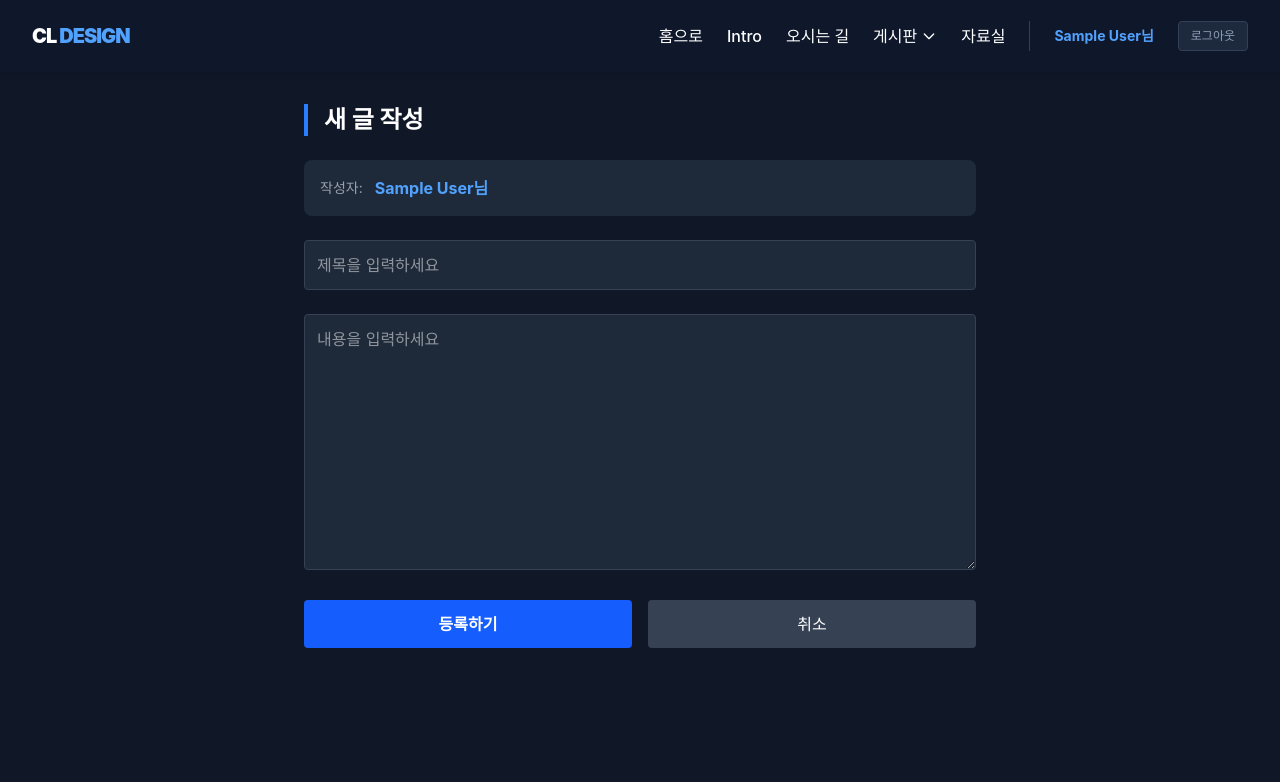
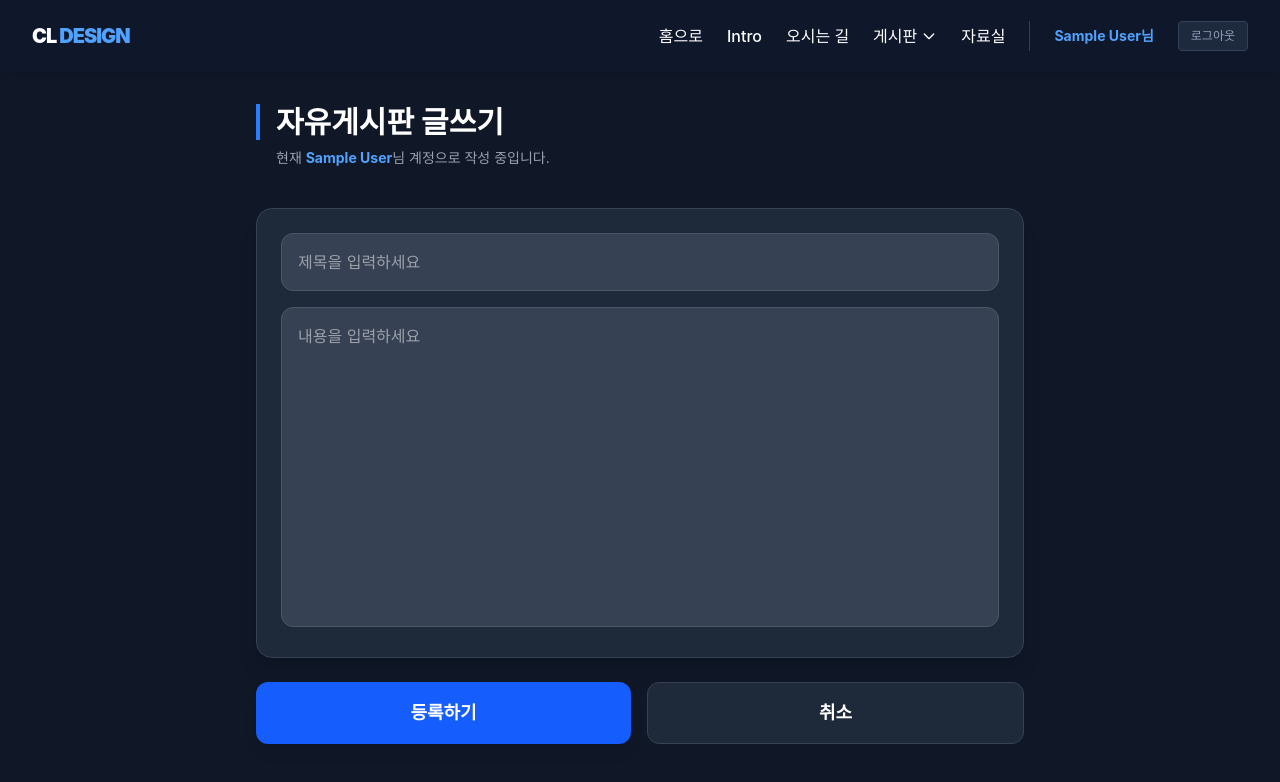
Before and after one commit to singhvella38-prog/home, a React (Vite) app: page /Write in a window 1280 px wide. Shown: the top 782 px of the page. Built offline with nearby package versions, Linux system fonts and the light colour scheme; sample sign-in values are in the browser's storage.

Commit message:
게시판 분리적용

```diff
--- a/src/pages/Write.jsx
+++ b/src/pages/Write.jsx
@@ -1,14 +1,19 @@
 import React, { useState, useEffect } from 'react';
-import { useNavigate } from 'react-router-dom';
+import { useNavigate, useLocation } from 'react-router-dom'; // 1. useLocation 추가
 
 const Write = () => {
   const navigate = useNavigate();
+  const location = useLocation(); // 2. 위치 정보 가져오기
+
+  // 3. 전달받은 카테고리(공지사항 or 자유게시판)를 가져옵니다.
+  // 만약 직접 주소를 치고 들어오면 기본값으로 '자유게시판'을 설정합니다.
+  const category = location.state?.category || '자유게시판';
+
   const [title, setTitle] = useState('');
   const [content, setContent] = useState('');
   const [user, setUser] = useState(null);
 
   useEffect(() => {
-    // 1. 로그인 여부 체크
     const savedUser = localStorage.getItem('user');
     if (!savedUser) {
       alert('로그인이 필요한 서비스입니다.');
@@ -21,12 +26,11 @@ const Write = () => {
   const handleSubmit = async (e) => {
     e.preventDefault();
 
-    // 2. 작성자 정보를 현재 로그인한 유저의 이름으로 고정
     const postData = {
       title,
       content,
-      author: user.name, // 자동 기록
-      board_name: '자유게시판' // 또는 선택된 카테고리
+      author: user.name,
+      board_name: category // ★ 여기서 고정값이 아닌 category 변수를 사용합니다!
     };
 
     try {
@@ -37,8 +41,9 @@ const Write = () => {
       });
 
       if (response.ok) {
-        alert('글이 등록되었습니다.');
-        navigate('/FreeBoard');
+        alert(`${category}에 글이 등록되었습니다.`);
+        // 등록 후 해당 게시판으로 돌아가기
+        navigate(category === '공지사항' ? '/NoticeBoard' : '/FreeBoard');
       }
     } catch (error) {
       console.error('Error:', error);
@@ -46,20 +51,22 @@ const Write = () => {
   };
 
   return (
-    <div className="min-h-screen bg-gray-900 p-8 text-white">
-      <form onSubmit={handleSubmit} className="max-w-2xl mx-auto space-y-6">
-        <h1 className="text-2xl font-bold border-l-4 border-blue-500 pl-4">새 글 작성</h1>
+    <div className="min-h-screen bg-gray-900 p-8 text-white font-sans">
+      <form onSubmit={handleSubmit} className="max-w-3xl mx-auto space-y-6">
+        <header className="mb-10">
+          <h1 className="text-3xl font-bold border-l-4 border-blue-500 pl-4">
+            {category} 글쓰기
+          </h1>
+          <p className="text-gray-400 mt-2 ml-5 text-sm">
+            현재 <span className="text-blue-400 font-bold">{user?.name}</span>님 계정으로 작성 중입니다.
+          </p>
+        </header>
 
-        {/* 작성자 표시 (수정 불가) */}
-        <div className="bg-gray-800 p-4 rounded-lg flex items-center gap-3">
-          <span className="text-gray-400 text-sm">작성자:</span>
-          <span className="font-bold text-blue-400">{user?.name}님</span>
-        </div>
-
+        <div className="bg-gray-800 rounded-2xl p-6 shadow-xl border border-gray-700 space-y-4">
           <input
             type="text"
             placeholder="제목을 입력하세요"
-          className="w-full bg-gray-800 border border-gray-700 p-3 rounded"
+            className="w-full bg-gray-700 border border-gray-600 p-4 rounded-xl focus:outline-none focus:ring-2 focus:ring-blue-500 transition"
             value={title}
             onChange={(e) => setTitle(e.target.value)}
             required
@@ -67,17 +74,25 @@ const Write = () => {
 
           <textarea
             placeholder="내용을 입력하세요"
-          className="w-full bg-gray-800 border border-gray-700 p-3 rounded h-64"
+            className="w-full bg-gray-700 border border-gray-600 p-4 rounded-xl h-80 focus:outline-none focus:ring-2 focus:ring-blue-500 transition resize-none"
             value={content}
             onChange={(e) => setContent(e.target.value)}
             required
           />
+        </div>
 
         <div className="flex gap-4">
-          <button type="submit" className="flex-1 bg-blue-600 py-3 rounded font-bold hover:bg-blue-700">
+          <button
+            type="submit"
+            className="flex-1 bg-blue-600 py-4 rounded-xl font-bold text-lg hover:bg-blue-700 shadow-lg hover:shadow-blue-500/20 transition-all"
+          >
             등록하기
           </button>
-          <button type="button" onClick={() => navigate(-1)} className="flex-1 bg-gray-700 py-3 rounded">
+          <button
+            type="button"
+            onClick={() => navigate(-1)}
+            className="flex-1 bg-gray-800 border border-gray-700 py-4 rounded-xl font-bold text-lg hover:bg-gray-700 transition"
+          >
             취소
           </button>
         </div>
```
Lines whose indentation alone changed are shown as unchanged.
